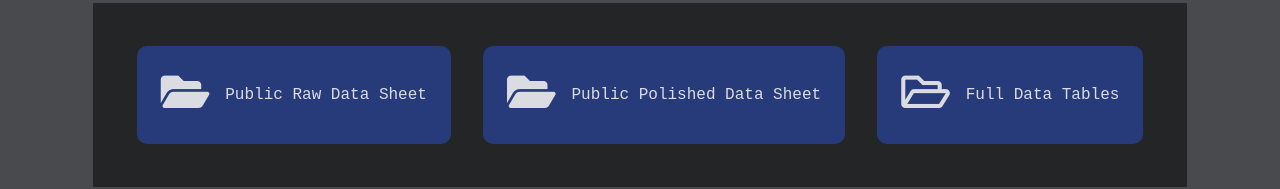
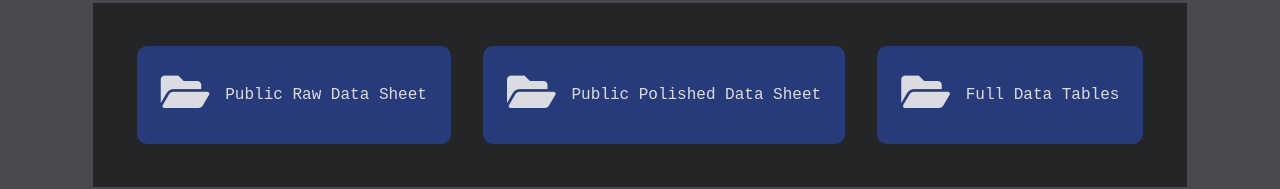
Before and after one commit to bilal-abraham/evergreen, a React (Create React App) app in the folder client/: page /rawdata in a window 1280 px wide. Shown: the part 192-381 px from the top of the page. Built offline with nearby package versions, Linux system fonts and the light colour scheme.

Commit message:
testing yml workflow changes

```diff
--- a/client/src/components/layout/RawDataHero.jsx
+++ b/client/src/components/layout/RawDataHero.jsx
@@ -43,7 +43,7 @@ const RawDataHero = () => {
 							rel='noopener noreferrer'
 						>
 							<article className='data-hero-card'>
-								<i className='far fa-folder-open' />
+								<i className='fas fa-folder-open' />
 								<p className='data-hero-card-title'>
 									Full Data Tables
 								</p>
```
